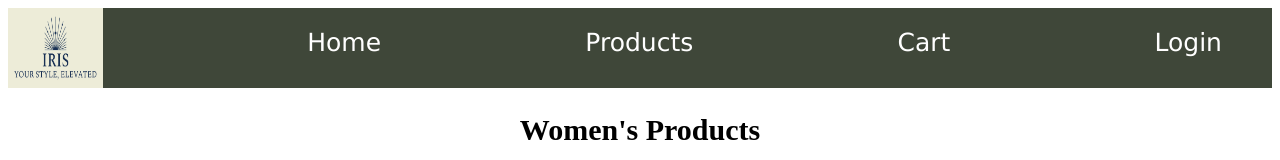
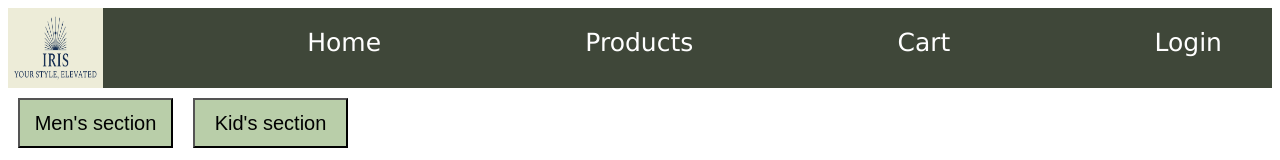
Before and after one commit to venisha216/web-development-challenge, a plain HTML site: page frontend/Product.html in a window 1280 px wide. Shown: the top 160 px of the page. Drawn offline with Linux system fonts and the light colour scheme; no server answers.

Commit message:
2nd challenge completed

```diff
--- a/frontend/Product.html
+++ b/frontend/Product.html
@@ -17,6 +17,10 @@
             <a href="#" id="lastAnchor">Login</a>
         </div>
     </header>
+    <div id="button">
+        <button id="menButton">Men's section</button>
+        <button id="kidsButton">Kid's section</button>
+    </div>
     <!---->
     <!-- women section-->
     <!---->
@@ -207,7 +211,23 @@
             </div>
         </div>
     </section>
+    <div></div>
 
+    <!--Scroll-->
+    <script>
+        const menButton = document.getElementById('menButton');
+        const kidsButton = document.getElementById('kidsButton');
+        const goTopButton = document.getElementById('goTopButton');
+
+        menButton.addEventListener('click', () => {
+            document.getElementById('men').scrollIntoView({ behavior: 'smooth' });
+        });
+
+        kidsButton.addEventListener('click', () => {
+            document.getElementById('kids').scrollIntoView({ behavior: 'smooth' });
+        });
+
+    </script>
 
     <!--code for dynamically fetching data-->
     <script>
--- a/frontend/style_product.css
+++ b/frontend/style_product.css
@@ -1,5 +1,25 @@
 /*Product.html*/
 /*navbar*/
+html{
+    scroll-behavior: smooth;
+}
+#button{
+    height:50px;
+    width:350px;
+    display: flex;
+}
+#menButton, #kidsButton{
+    height: 100%;
+    width:100%;
+    font-size: 20px;
+    margin: 10px;
+    background-color: rgba(185, 206, 169);
+}
+#menButton:hover, #kidsButton:hover{
+    background-color: rgba(185,206,169,0.3);
+    box-shadow: 0px 5px 5px rgba(0, 0, 0, 0.5);
+}
+
 #navbar {
     height:80px;
     /* background-color:#22333B; */
```
